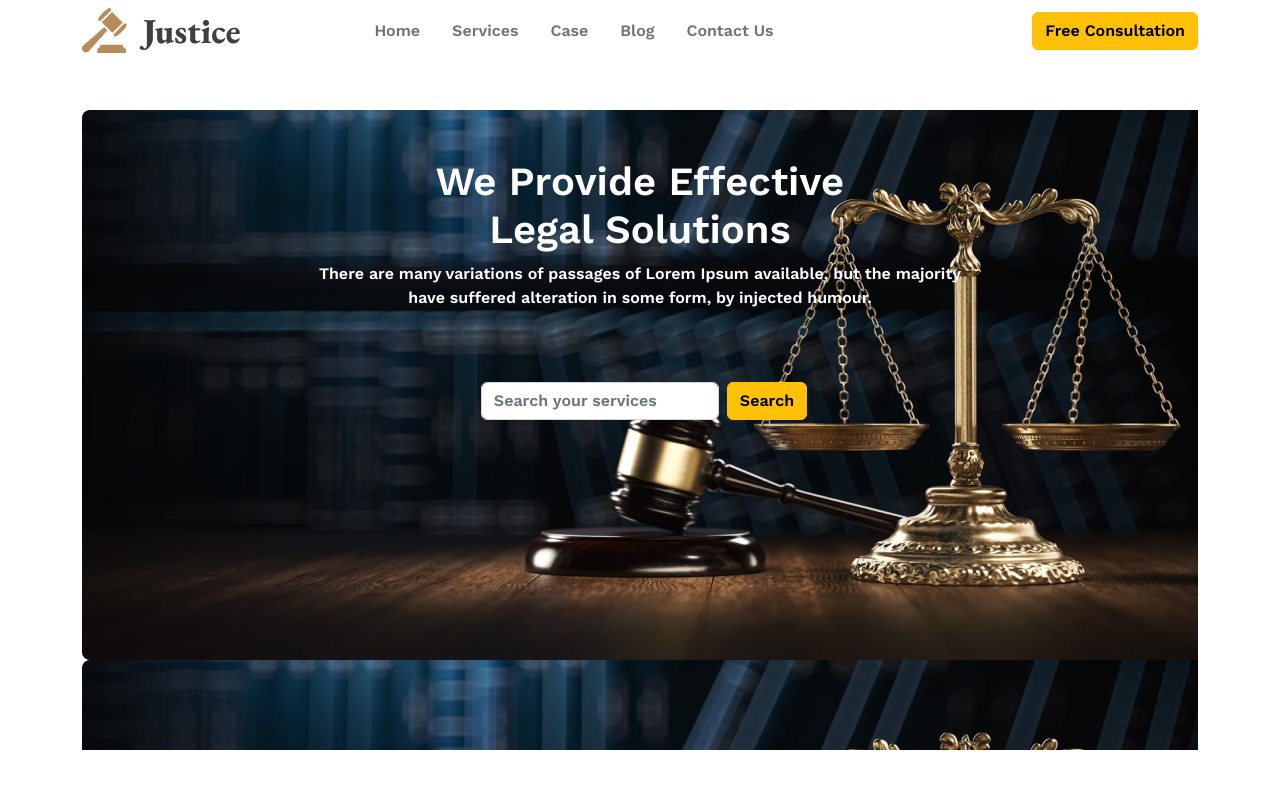
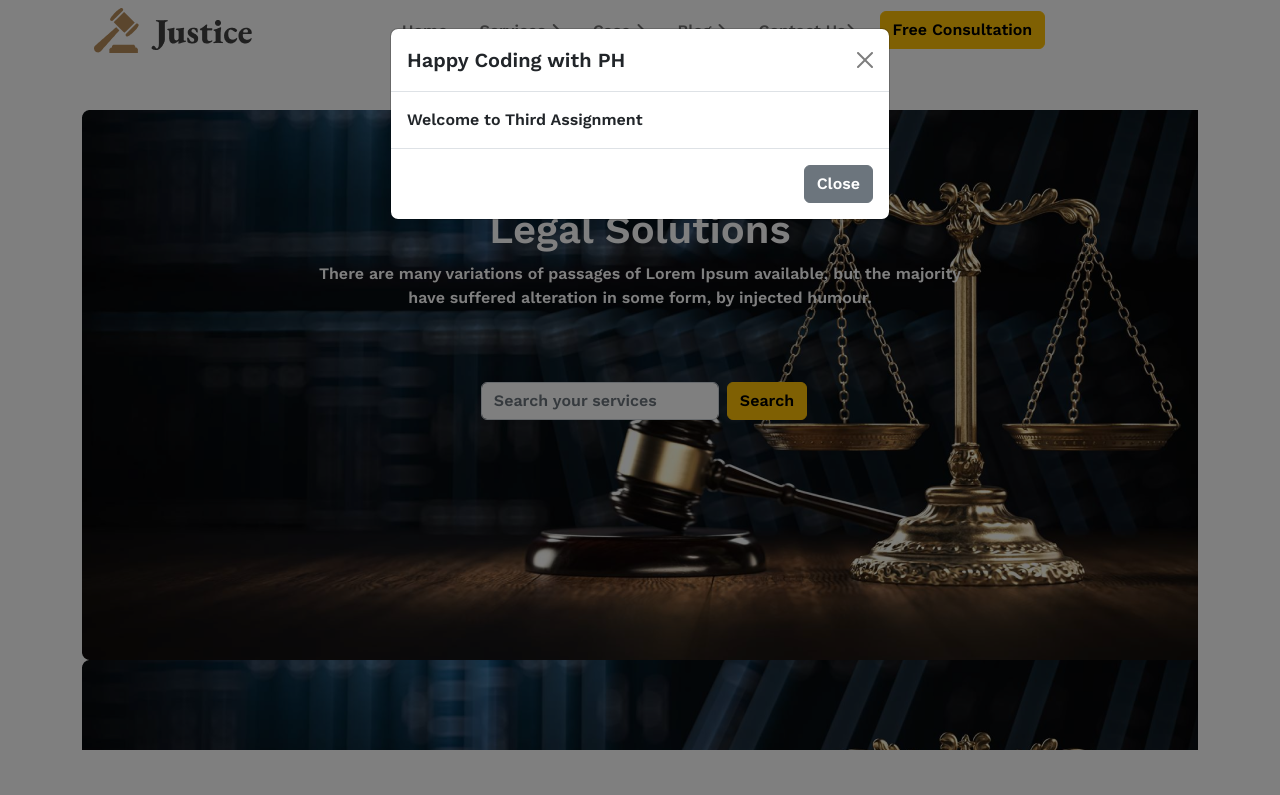
Before and after one commit to RahomotullahPappu/assignment-tre, a plain HTML site: page index.html in a window 1280 px wide. Both pictures are taken after a click on the button "Free Consultation". Shown: the top 795 px of the page. Drawn offline with nearby package versions, Linux system fonts and the light colour scheme.

Commit message:
navbar burgur mene add and accrodian four no part fixed

```diff
--- a/index.html
+++ b/index.html
@@ -9,38 +9,42 @@
   <link rel="stylesheet" href="css/bootstrap.css">
   <link rel="stylesheet" href="css/style.css">
 </head>
-
-<body>
-
-</body>
-
 </html>
 
 <body>
 
   <!-- navber -->
   <header class="container">
-    <nav class="navbar navbar-expand-sm ">
+    <nav class="navbar navbar-expand-lg ">
+      <div class="container-fluid">
         <div class=" d-flex flex-start">
           <div class="">
             <img src="images/logo2.png" alt="">
           </div>
-        <!-- <div>
-        <h2 class="h2">Justics</h2>
-      </div> -->
+
+        </div>
+        <button class="navbar-toggler" type="button" data-bs-toggle="collapse" data-bs-target="#navbarSupportedContent"
+          aria-controls="navbarSupportedContent" aria-expanded="false" aria-label="Toggle navigation">
+          <span class="navbar-toggler-icon"></span>
+        </button>
+
+        <div class="collapse navbar-collapse" id="navbarSupportedContent">
+          <ul class="navbar-nav m-auto gap-3">
+            <li class="nav-item"><a class="nav-link" href="#">Home</a></li>
+            <li class="nav-item"><a class="nav-link" href="#">Services <i class="fa-solid fa-angle-right"></i></a></li>
+            <li class="nav-item"><a class="nav-link" href="#">Case <i class="fa-solid fa-angle-right"></i></a></li>
+            <li class="nav-item"><a class="nav-link" href="#">Blog <i class="fa-solid fa-angle-right"></i></a></li>
+            <li class="nav-item"><a class="nav-link" href="#">Contact Us<i class="fa-solid fa-angle-right"></i> </a>
+            </li>
+            <li class="nav-item"><button class="btn btn-warning ms-auto" type="button" data-bs-toggle="modal"
+                data-bs-target="#exampleModal">Free Consultation</button></li>
+
+          </ul>
+
         </div>
 
+      </div>
 
-
-      <ul class="navbar-nav m-auto gap-3">
-        <li class="nav-item"><a class="nav-link" href="#">Home</a></li>
-        <li class="nav-item"><a class="nav-link" href="#">Services</a></li>
-        <li class="nav-item"><a class="nav-link" href="#">Case</a></li>
-        <li class="nav-item"><a class="nav-link" href="#">Blog</a></li>
-        <li class="nav-item"><a class="nav-link" href="#">Contact Us</a></li>
-      </ul>
-
-      <button class="btn btn-warning ms-auto">Free Consultation</button>
     </nav>
   </header>
 
@@ -59,7 +63,8 @@
           <div class="d-flex text-white justify-content-center align-items-center ">
 
             <div class="p-2">
-              <input type="password" id="inputPassword6" class="form-control" aria-describedby="passwordHelpInline" placeholder="Search your services">
+              <input type="password" id="inputPassword6" class="form-control" aria-describedby="passwordHelpInline"
+                placeholder="Search your services">
             </div>
             <div>
               <button class="btn btn-warning">Search</button>
@@ -68,6 +73,34 @@
         </div>
       </div>
     </section>
+
+
+    <!-- Modal -->
+    <div class="modal fade" id="exampleModal" tabindex="-1" aria-labelledby="exampleModalLabel" aria-hidden="true">
+      <div class="modal-dialog">
+        <div class="modal-content">
+          <div class="modal-header">
+            <h1 class="modal-title fs-5" id="exampleModalLabel">Happy Coding with PH</h1>
+            <button type="button" class="btn-close" data-bs-dismiss="modal" aria-label="Close"></button>
+          </div>
+          <div class="modal-body">
+            Welcome to Third Assignment
+          </div>
+          <div class="modal-footer">
+            <button type="button" class="btn btn-secondary" data-bs-dismiss="modal">Close</button>
+          </div>
+        </div>
+      </div>
+    </div>
+
+
+
+
+
+
+
+
+
 
 
     <!-- third section The Legal Practice Area -->
@@ -144,7 +177,8 @@
         <h1 class="text-center">What Our Client Say</h1>
         <p class="text-center">There are many variations of passages of Lorem Ipsum available, but the majority have
           <br>
-          suffered alteration in some form, by injected humour.</p>
+          suffered alteration in some form, by injected humour.
+        </p>
       </div>
 
       <div class="container">
@@ -299,9 +333,9 @@
               </div>
 
               <div class="accordion-item">
-                <h2 class="accordion-header" id="headingThree">
+                <h2 class="accordion-header" id="headingFour">
                   <button class="accordion-button collapsed" type="button" data-bs-toggle="collapse"
-                    data-bs-target="#collapseThree" aria-expanded="false" aria-controls="collapseThree">
+                    data-bs-target="#collapseFour" aria-expanded="false" aria-controls="collapseFour">
                     4. what is semantic tag
                   </button>
                 </h2>
@@ -374,14 +408,11 @@
                   Sunday: 9AM to 1 PM
               </div>
 
-
             </div>
           </div>
         </div>
 
-
-
-        <div >
+        <div>
           <div class="mb-3">
 
             <input type="email" class="form-control" id="exampleFormControlInput1" placeholder="Your Name"> <br>
@@ -390,7 +421,8 @@
 
           </div>
           <div class="form-floating">
-            <textarea class="form-control" placeholder="Leave a comment here" id="floatingTextarea2" style="height: 100px"></textarea>
+            <textarea class="form-control" placeholder="Leave a comment here" id="floatingTextarea2"
+              style="height: 100px"></textarea>
             <label for="floatingTextarea2">Message</label>
           </div>
 
@@ -436,7 +468,8 @@
           <h5>Subscribe</h5> <br>
           <p class="text-secondary">Tamen quem nulla quae legam multos aute sint culpa legam noster magna</p>
           <div class="input-group mb-3">
-                    <input type="text" class="form-control" placeholder="Enter your email" aria-label="Recipient's username" aria-describedby="button-addon2">
+            <input type="text" class="form-control" placeholder="Enter your email" aria-label="Recipient's username"
+              aria-describedby="button-addon2">
             <button class="btn btn-outline-warning" type="button" id="button-addon2">submit</button>
           </div>
         </div>
@@ -445,13 +478,9 @@
 
   </footer>
 
-
-
-
-
-
   <!-- Bootstrap js -->
   <script src="js/bootstrap.js"></script>
+  <script src="https://kit.fontawesome.com/04c827e6f1.js" crossorigin="anonymous"></script>
 </body>
 
 </html>
```
Lines whose indentation alone changed are shown as unchanged.
